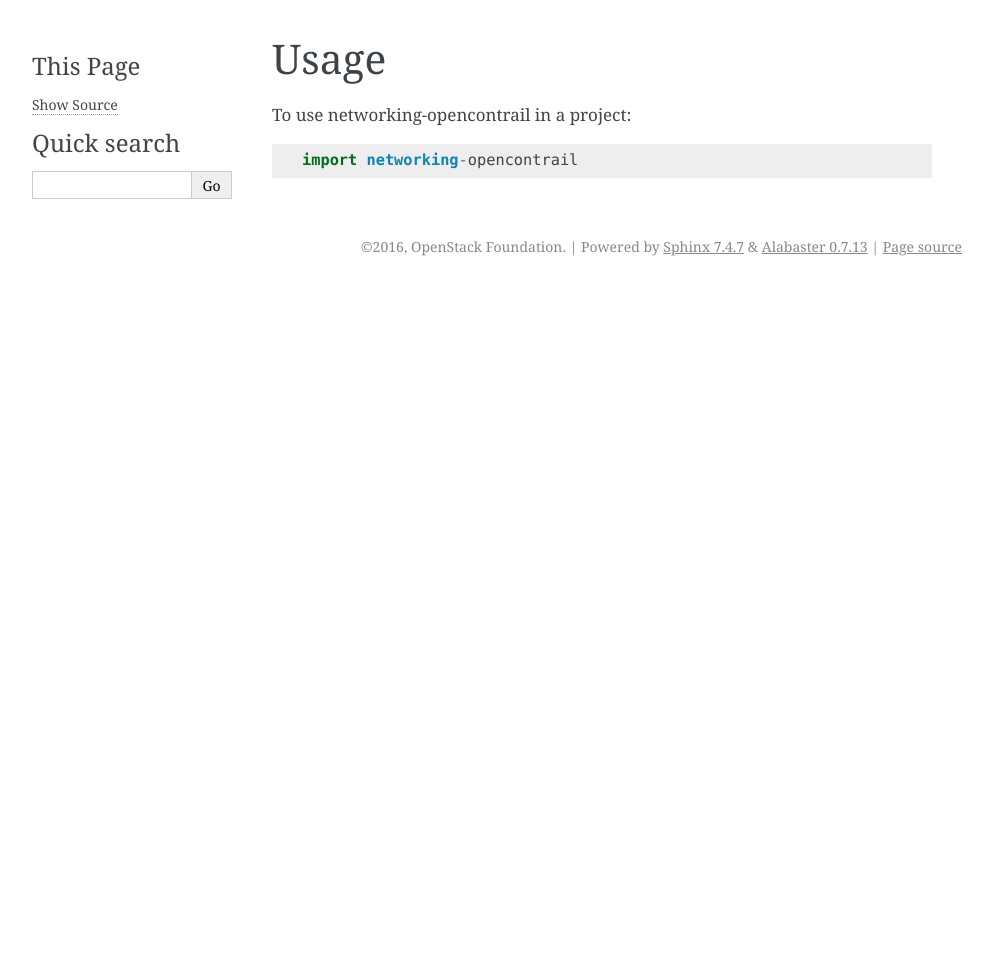
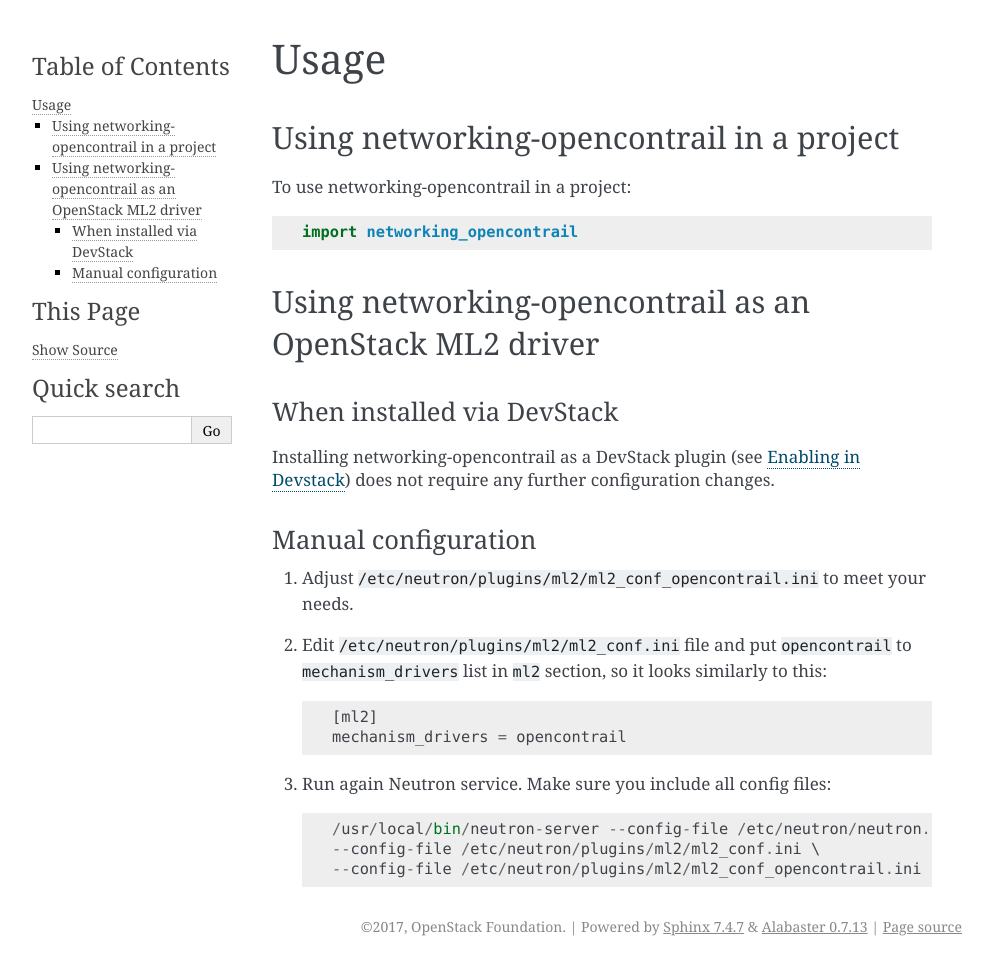
Before and after one commit to openstack-archive/networking-opencontrail, a Sphinx documentation site: the page built from doc/source/usage.rst, in a window 1280 px wide. Shown: the whole page, without its empty margins (148-1141 px from the left). Built offline with Sphinx 7.4.7, drawn with Linux system fonts in a browser that asks for light colours; before the commit the page ends 900 px from its top, so only the background shows below that.

Commit message:
Minor fixes in docs
Fixed typo in module name in usage.rst and added initial
instructions. Additionally made minor improvements to index.rst,
so now TOC is more logical.

Change-Id: Iffd73a7a4ebb8a1104ebe5f94888dcf8b91c2886

```diff
--- a/doc/source/conf.py
+++ b/doc/source/conf.py
@@ -22,8 +22,9 @@
 # extensions coming with Sphinx (named 'sphinx.ext.*') or your custom ones.
 extensions = [
     'sphinx.ext.autodoc',
-    #'sphinx.ext.intersphinx',
-    'oslosphinx'
+    # 'sphinx.ext.intersphinx',
+    'oslosphinx',
+    'sphinxcontrib.fulltoc',
 ]
 
 # autodoc generation is a bit aggressive and a nuisance when doing heavy
@@ -38,7 +39,7 @@
 
 # General information about the project.
 project = u'networking-opencontrail'
-copyright = u'2016, OpenStack Foundation'
+copyright = u'2017, OpenStack Foundation'
 
 # If true, '()' will be appended to :func: etc. cross-reference text.
 add_function_parentheses = True
@@ -72,4 +73,4 @@
 ]
 
 # Example configuration for intersphinx: refer to the Python standard library.
-#intersphinx_mapping = {'http://docs.python.org/': None}
+# intersphinx_mapping = {'http://docs.python.org/': None}
--- /dev/null
+++ b/doc/source/devstack.rst
@@ -0,0 +1 @@
+.. include:: ../../devstack/README.rst
--- a/doc/source/index.rst
+++ b/doc/source/index.rst
@@ -3,16 +3,19 @@
    You can adapt this file completely to your liking, but it should at least
    contain the root `toctree` directive.
 
+===================================================
 Welcome to networking-opencontrail's documentation!
-========================================================
+===================================================
 
-Contents:
+Contents
+========
 
 .. toctree::
    :maxdepth: 2
 
-   readme
+   About networking-opencontrail <readme>
    installation
+   devstack
    usage
    contributing
 
--- a/doc/source/installation.rst
+++ b/doc/source/installation.rst
@@ -10,3 +10,5 @@
 
     $ mkvirtualenv networking-opencontrail
     $ pip install networking-opencontrail
+
+You can also install it as a DevStack plugin (see :doc:`devstack`).
--- a/doc/source/usage.rst
+++ b/doc/source/usage.rst
@@ -2,6 +2,36 @@
 Usage
 ========
 
+Using networking-opencontrail in a project
+==========================================
+
 To use networking-opencontrail in a project::
 
-    import networking-opencontrail
+    import networking_opencontrail
+
+Using networking-opencontrail as an OpenStack ML2 driver
+========================================================
+
+When installed via DevStack
+---------------------------
+
+Installing networking-opencontrail as a DevStack plugin (see
+:doc:`devstack`) does not require any further configuration changes.
+
+Manual configuration
+--------------------
+
+1. Adjust ``/etc/neutron/plugins/ml2/ml2_conf_opencontrail.ini`` to meet
+   your needs.
+2. Edit ``/etc/neutron/plugins/ml2/ml2_conf.ini`` file and put
+   ``opencontrail`` to ``mechanism_drivers`` list in ``ml2`` section, so it
+   looks similarly to this::
+
+    [ml2]
+    mechanism_drivers = opencontrail
+
+3. Run again Neutron service. Make sure you include all config files: ::
+
+    /usr/local/bin/neutron-server --config-file /etc/neutron/neutron.conf \
+    --config-file /etc/neutron/plugins/ml2/ml2_conf.ini \
+    --config-file /etc/neutron/plugins/ml2/ml2_conf_opencontrail.ini
--- a/test-requirements.txt
+++ b/test-requirements.txt
@@ -8,6 +8,7 @@
 mock>=2.0 # BSD
 python-subunit>=0.0.18 # Apache-2.0/BSD
 sphinx>=1.5.1 # BSD
+sphinxcontrib-fulltoc # Apache-2.0
 oslosphinx>=4.7.0 # Apache-2.0
 oslotest>=1.10.0 # Apache-2.0
 testrepository>=0.0.18  # Apache-2.0/BSD
```
